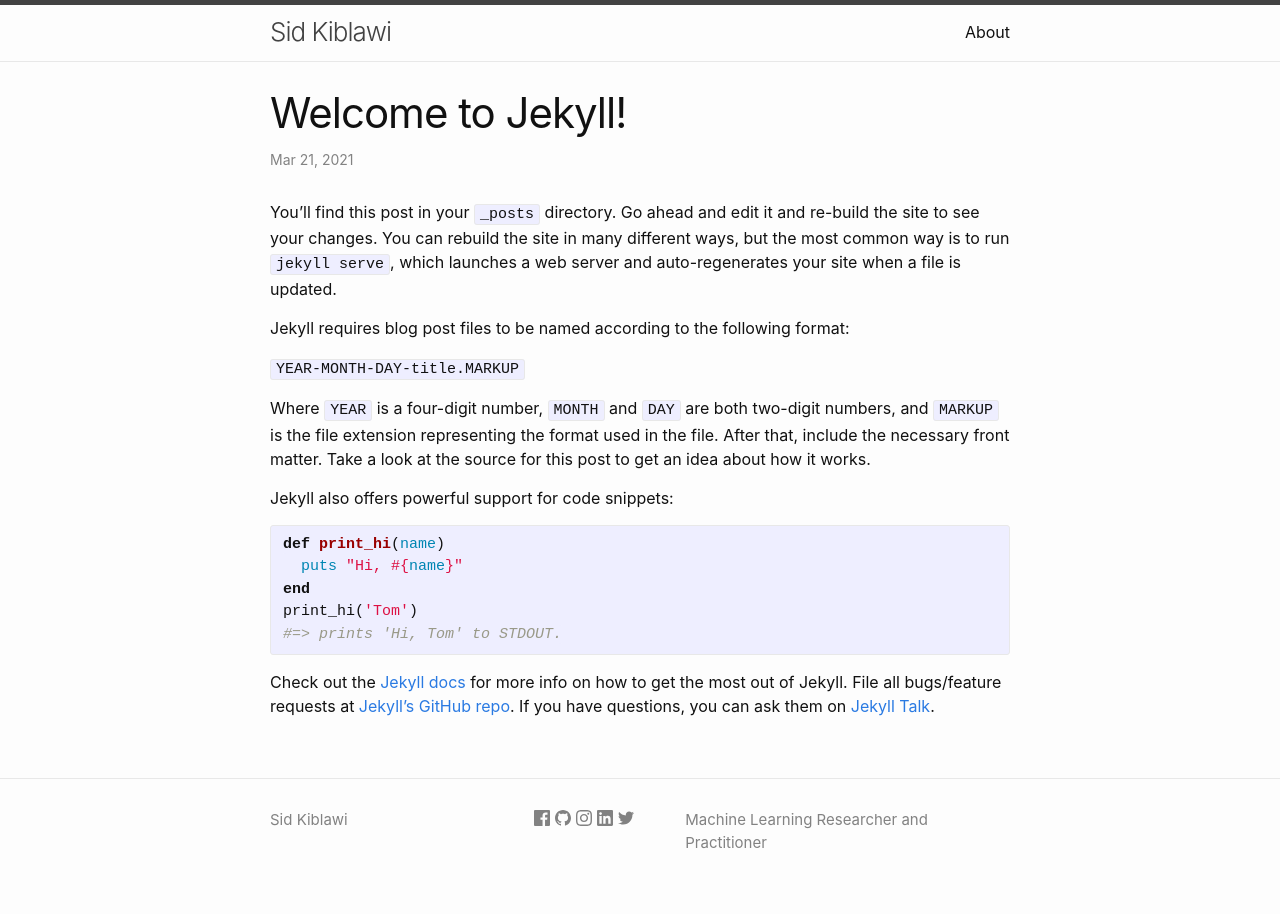
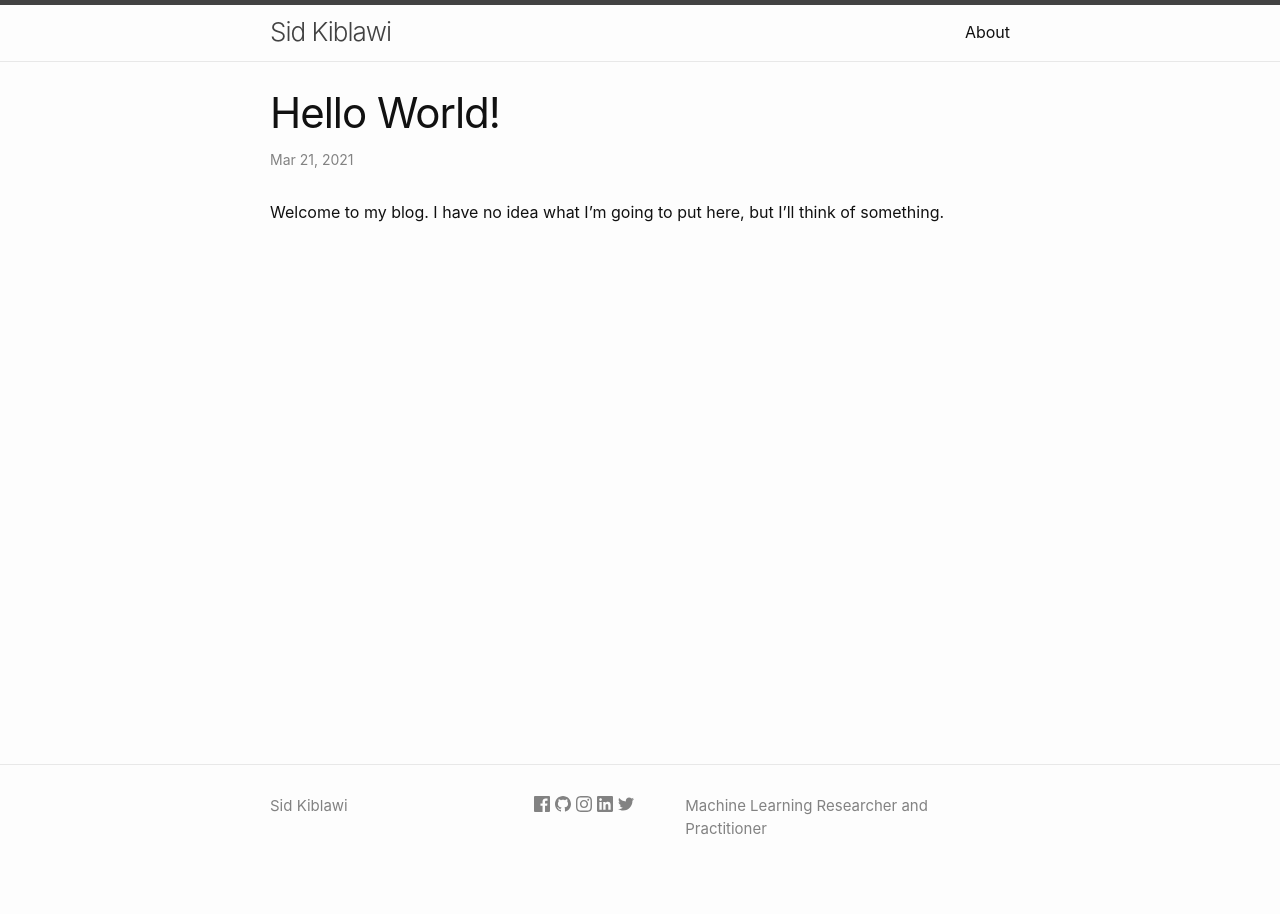
Before and after one commit to sidkiblawi/sidkiblawi.github.io, a Jekyll site: the page built from _posts/2021-03-21-hello-world.markdown, in a window 1280 px wide. Built offline with Jekyll 4.4.1, drawn with Linux system fonts in a browser that asks for light colours.

Commit message:
Update 2021-03-21-hello-world.markdown
updated first post

```diff
--- a/_posts/2021-03-21-hello-world.markdown
+++ b/_posts/2021-03-21-hello-world.markdown
@@ -1,29 +1,7 @@
 ---
 layout: post
-title:  "Welcome to Jekyll!"
+title:  "Hello World!"
 date:   2021-03-21 20:20:24 -0700
-categories: jekyll update
+categories: welcome
 ---
-You’ll find this post in your `_posts` directory. Go ahead and edit it and re-build the site to see your changes. You can rebuild the site in many different ways, but the most common way is to run `jekyll serve`, which launches a web server and auto-regenerates your site when a file is updated.
-
-Jekyll requires blog post files to be named according to the following format:
-
-`YEAR-MONTH-DAY-title.MARKUP`
-
-Where `YEAR` is a four-digit number, `MONTH` and `DAY` are both two-digit numbers, and `MARKUP` is the file extension representing the format used in the file. After that, include the necessary front matter. Take a look at the source for this post to get an idea about how it works.
-
-Jekyll also offers powerful support for code snippets:
-
-{% highlight ruby %}
-def print_hi(name)
-  puts "Hi, #{name}"
-end
-print_hi('Tom')
-#=> prints 'Hi, Tom' to STDOUT.
-{% endhighlight %}
-
-Check out the [Jekyll docs][jekyll-docs] for more info on how to get the most out of Jekyll. File all bugs/feature requests at [Jekyll’s GitHub repo][jekyll-gh]. If you have questions, you can ask them on [Jekyll Talk][jekyll-talk].
-
-[jekyll-docs]: https://jekyllrb.com/docs/home
-[jekyll-gh]:   https://github.com/jekyll/jekyll
-[jekyll-talk]: https://talk.jekyllrb.com/
+Welcome to my blog. I have no idea what I'm going to put here, but I'll think of something.
```
